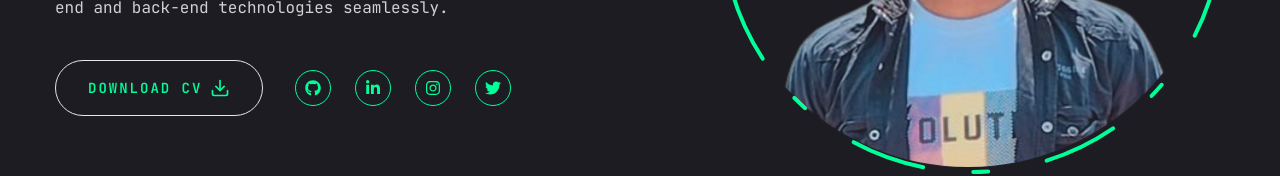
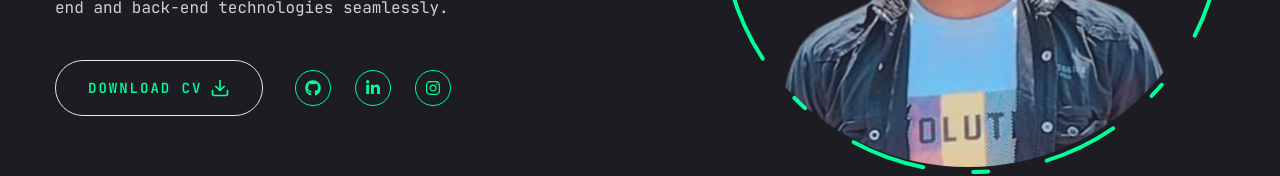
Before and after one commit to Ashutosh2ingh/ashu-portfolio, a Next.js app: page / in a window 1280 px wide. Shown: the part 503-679 px from the top of the page. Built offline with nearby package versions, Linux system fonts and the light colour scheme.

Commit message:
social change

```diff
--- a/components/Social.jsx
+++ b/components/Social.jsx
@@ -4,8 +4,7 @@ import { FaGithub, FaLinkedinIn, FaInstagram, FaTwitter } from "react-icons/fa";
 const socials =[
     { icon: <FaGithub />, path: "https://github.com/Ashutosh2ingh/" },
     { icon: <FaLinkedinIn />, path: "https://www.linkedin.com/in/ashutosh-singh-939679230/" },
-    { icon: <FaInstagram />, path: "https://www.instagram.com/ashutosh_singh_03" },
-    { icon: <FaTwitter />, path: "https://www.twitter.com/ashutosh_singh_03" },
+    { icon: <FaInstagram />, path: "https://www.instagram.com/ashutosh__singh__03" }
 ];
 
 const Social = ({ containerStyles, iconStyles }) => {
```
